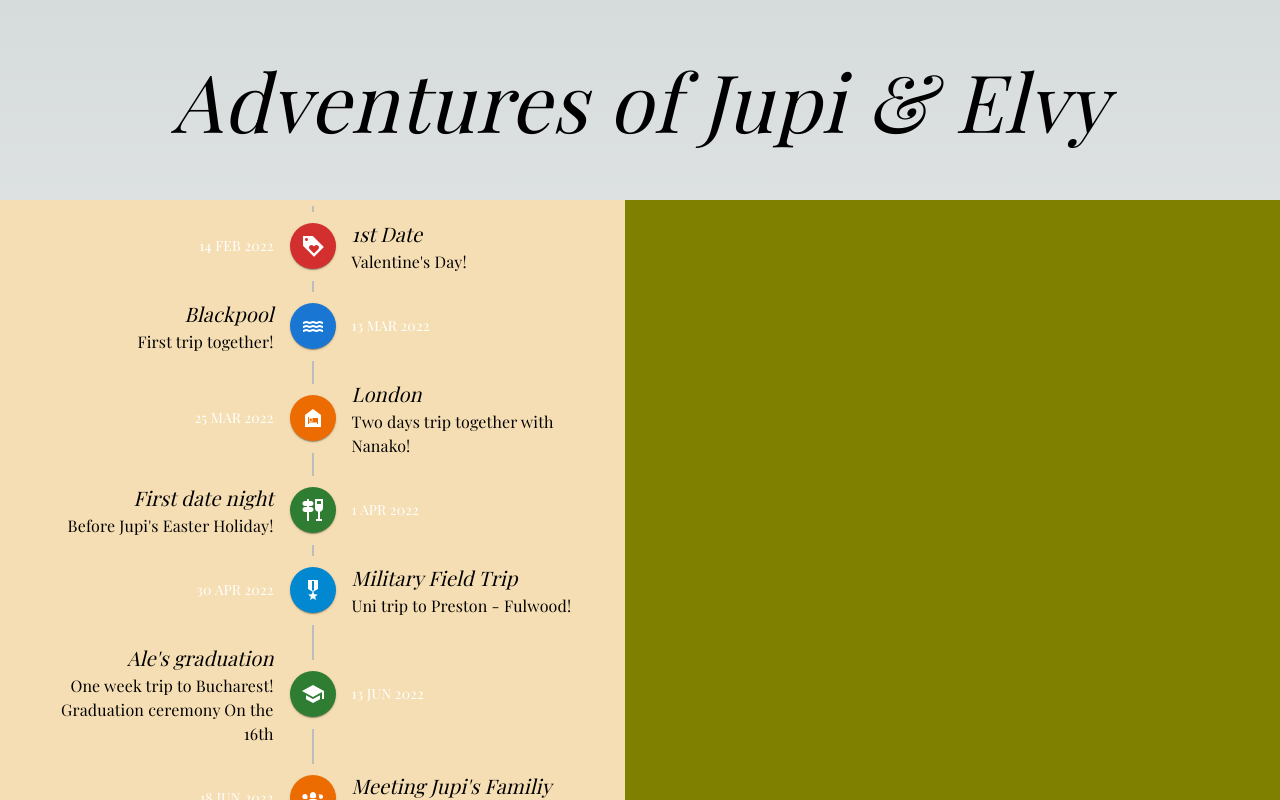
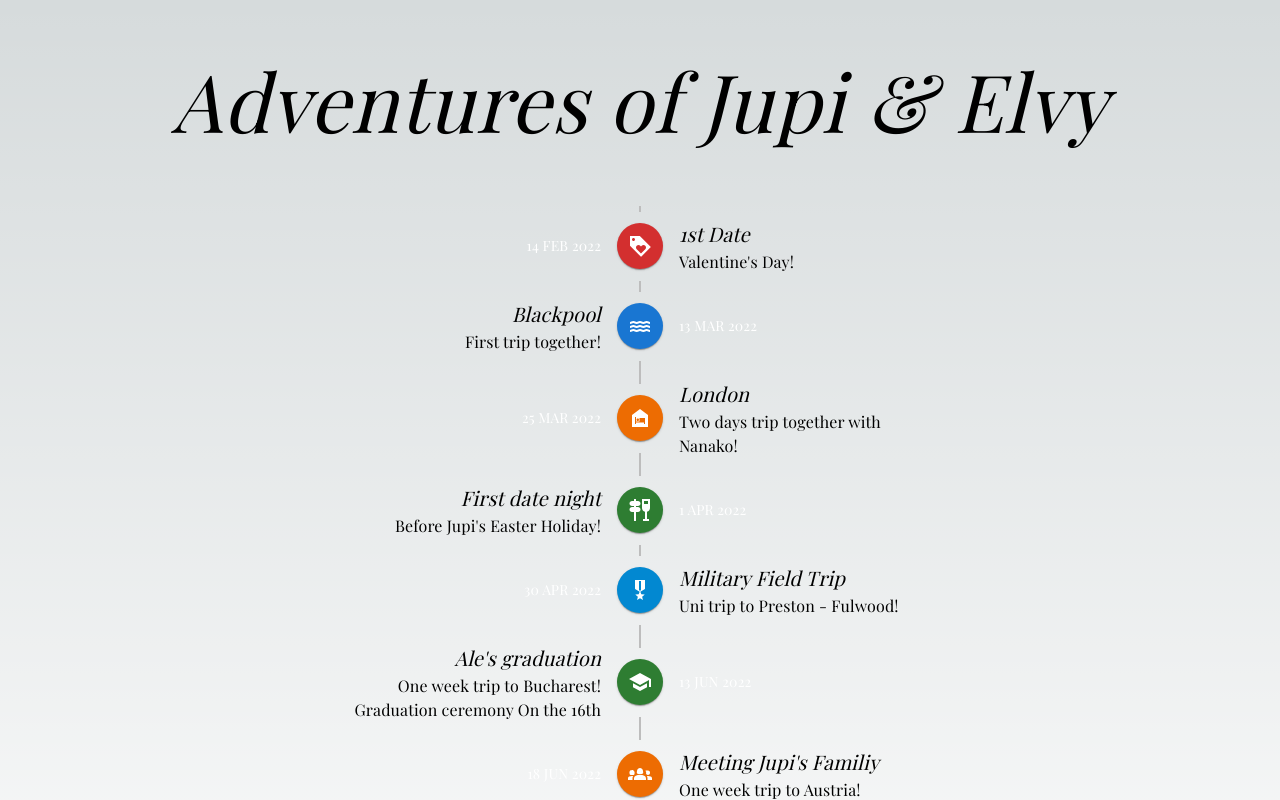
Before and after one commit to Koala0CE/verbose-memory, a Next.js app: page / in a window 1280 px wide. Shown: the top 800 px of the page. Built offline with nearby package versions, Linux system fonts and the light colour scheme.

Commit message:
center component if no image shown

```diff
--- a/src/app/_components/Timeline.tsx
+++ b/src/app/_components/Timeline.tsx
@@ -195,7 +195,7 @@ export default function CustomizedTimeline() {
         direction={{ xs: "column", md: "row" }}
       >
         {/* Timeline */}
-        <Stack bgcolor={"wheat"}>
+        <Stack>
           <Timeline position="alternate">
             {timelineData.map((item, index) => (
               <TimelineItem key={index}>
@@ -274,6 +274,7 @@ export default function CustomizedTimeline() {
           justifyContent={"center"}
           width={{ xs: "100vw", md: 700 }}
           height={{ xs: "100vh", md: 900 }}
+          style={{ display: selectedImageUrl ? "flex" : "none" }}
         >
           {isDesktop && selectedImageUrl && selectedImageAlt && (
             <Pictures
```
